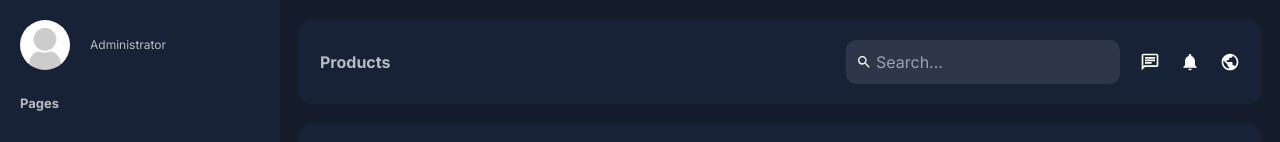
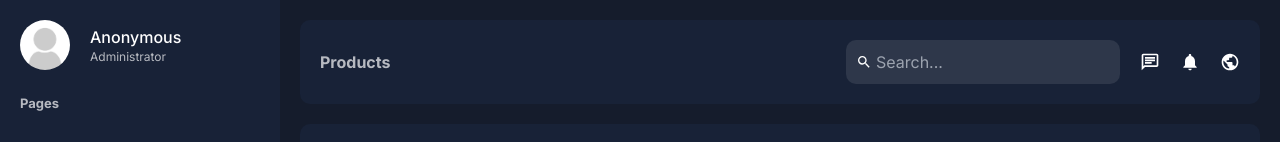
Before and after one commit to biniruu/admin-dashboard-nextjs14, a Next.js app: page /dashboard/products in a window 1280 px wide. Shown: the top 142 px of the page. Built offline with nearby package versions, Linux system fonts and the light colour scheme; no server answers; the database is empty.

Commit message:
refactor: simplify declaration of 'user' in Sidebar

```diff
--- a/src/components/sidebar/Sidebar.tsx
+++ b/src/components/sidebar/Sidebar.tsx
@@ -13,17 +13,12 @@ const hasSession = (session: Session | null): session is Session => {
   return session !== null
 }
 
-const initUser = { username: '', email: '' }
+const initUser = { username: 'Anonymous', email: '' }
 
 async function Sidebar() {
-  let user: AuthUserInfo = initUser
-
   const session = await auth()
-  // avoid possibility of null
-  if (hasSession(session)) {
-    user = session.user
-  }
-
+  // avoid possibility of null since 'session' might be null
+  const user: AuthUserInfo = hasSession(session) ? session.user : initUser
   const { username, img } = user
 
   const handleSignOut = async () => {
```
